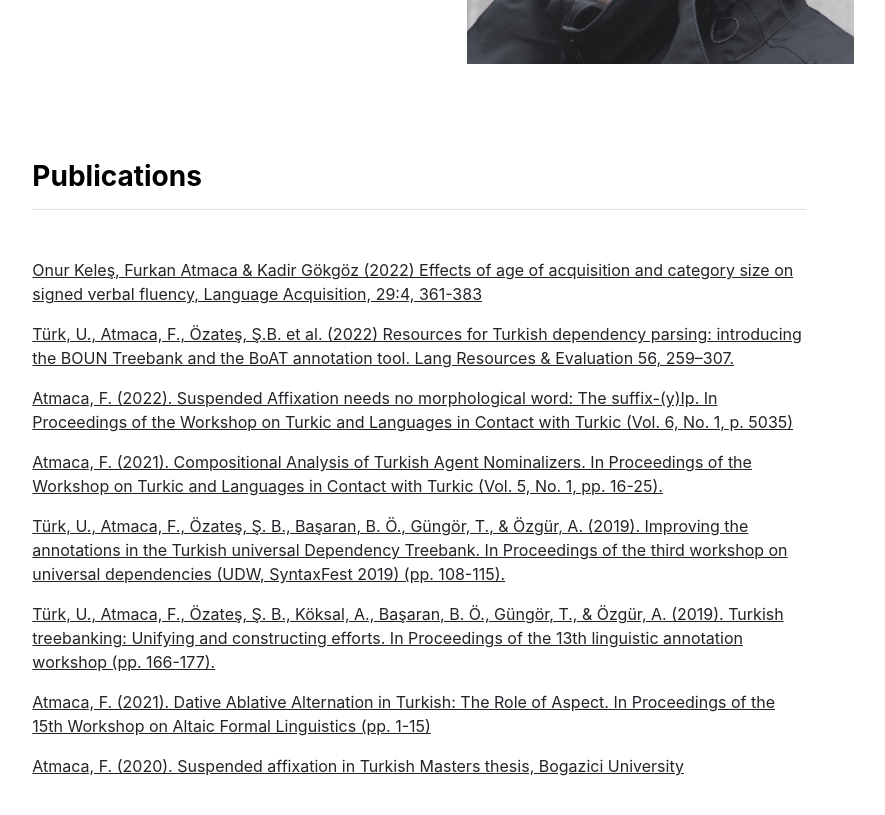
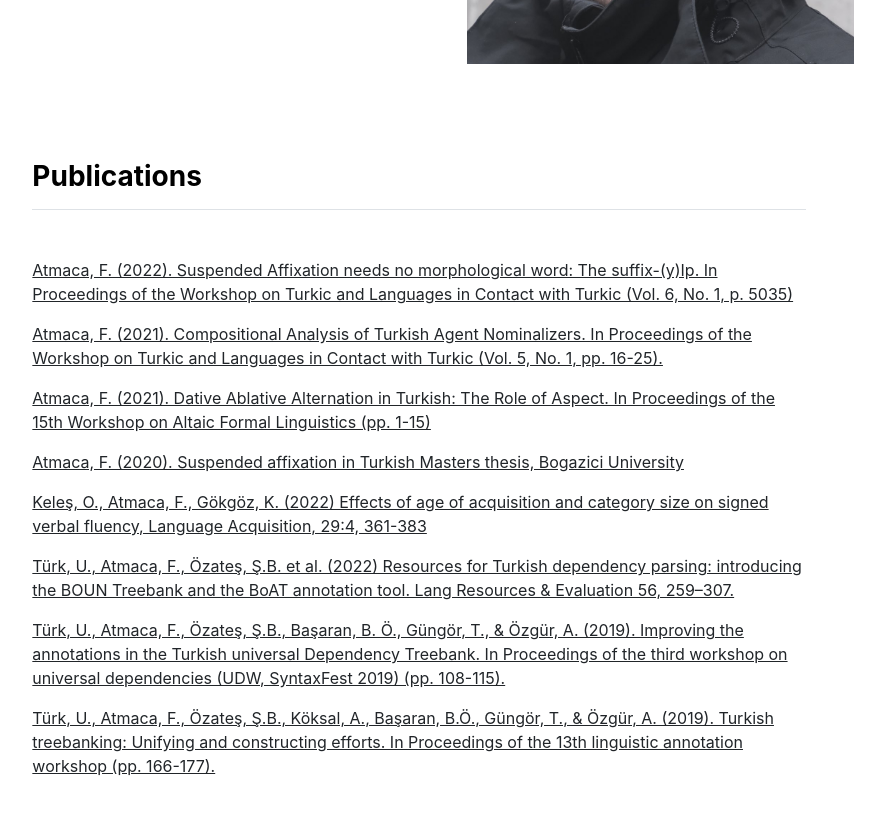
Before and after one commit to atmacafurkan/atmacafurkan.github.io, a Jekyll site: the page built from index.md, in a window 1280 px wide and 900 px high, scrolled down 472 px. Shown: the top 815 px of the window, without its empty margins (197-1082 px from the left). Built offline with Jekyll 4.4.1, drawn with Linux system fonts in a browser that asks for light colours.

Commit message:
Update publications.yml

```diff
--- a/_data/publications.yml
+++ b/_data/publications.yml
@@ -1,9 +1,9 @@
 index:
-- {name: 'Onur Keleş, Furkan Atmaca & Kadir Gökgöz (2022) Effects of age of acquisition and category size on signed verbal fluency, Language Acquisition, 29:4, 361-383', url: 'https://doi.org/10.1080/10489223.2021.2023814'}
-- {name: 'Türk, U., Atmaca, F., Özateş, Ş.B. et al. (2022) Resources for Turkish dependency parsing: introducing the BOUN Treebank and the BoAT annotation tool. Lang Resources & Evaluation 56, 259–307.', url: 'https://doi.org/10.1007/s10579-021-09558-0'}
 - {name: 'Atmaca, F. (2022). Suspended Affixation needs no morphological word: The suffix-(y)Ip. In Proceedings of the Workshop on Turkic and Languages in Contact with Turkic (Vol. 6, No. 1, p. 5035)', url: 'https://doi.org/10.3765/ptu.v6i1.5035'}
 - {name: 'Atmaca, F. (2021). Compositional Analysis of Turkish Agent Nominalizers. In Proceedings of the Workshop on Turkic and Languages in Contact with Turkic (Vol. 5, No. 1, pp. 16-25).', url: 'https://doi.org/10.3765/ptu.v5i1.4767'}
-- {name: 'Türk, U., Atmaca, F., Özateş, Ş. B., Başaran, B. Ö., Güngör, T., & Özgür, A. (2019). Improving the annotations in the Turkish universal Dependency Treebank. In Proceedings of the third workshop on universal dependencies (UDW, SyntaxFest 2019) (pp. 108-115).', url: 'https://aclanthology.org/W19-8013.pdf'}
-- {name: 'Türk, U., Atmaca, F., Özateş, Ş. B., Köksal, A., Başaran, B. Ö., Güngör, T., & Özgür, A. (2019). Turkish treebanking: Unifying and constructing efforts. In Proceedings of the 13th linguistic annotation workshop (pp. 166-177).', url: 'http://dx.doi.org/10.18653/v1/W19-4019'}
 - {name: 'Atmaca, F. (2021). Dative Ablative Alternation in Turkish: The Role of Aspect. In Proceedings of the 15th Workshop on Altaic Formal Linguistics (pp. 1-15)', url: './publications/wafl15recreate.pdf'}
 - {name: 'Atmaca, F. (2020). Suspended affixation in Turkish Masters thesis, Bogazici University', url: './publications/maThesis.pdf'}
+- {name: 'Keleş, O., Atmaca, F., Gökgöz, K. (2022) Effects of age of acquisition and category size on signed verbal fluency, Language Acquisition, 29:4, 361-383', url: 'https://doi.org/10.1080/10489223.2021.2023814'}
+- {name: 'Türk, U., Atmaca, F., Özateş, Ş.B. et al. (2022) Resources for Turkish dependency parsing: introducing the BOUN Treebank and the BoAT annotation tool. Lang Resources & Evaluation 56, 259–307.', url: 'https://doi.org/10.1007/s10579-021-09558-0'}
+- {name: 'Türk, U., Atmaca, F., Özateş, Ş.B., Başaran, B. Ö., Güngör, T., & Özgür, A. (2019). Improving the annotations in the Turkish universal Dependency Treebank. In Proceedings of the third workshop on universal dependencies (UDW, SyntaxFest 2019) (pp. 108-115).', url: 'https://aclanthology.org/W19-8013.pdf'}
+- {name: 'Türk, U., Atmaca, F., Özateş, Ş.B., Köksal, A., Başaran, B.Ö., Güngör, T., & Özgür, A. (2019). Turkish treebanking: Unifying and constructing efforts. In Proceedings of the 13th linguistic annotation workshop (pp. 166-177).', url: 'http://dx.doi.org/10.18653/v1/W19-4019'}
```
